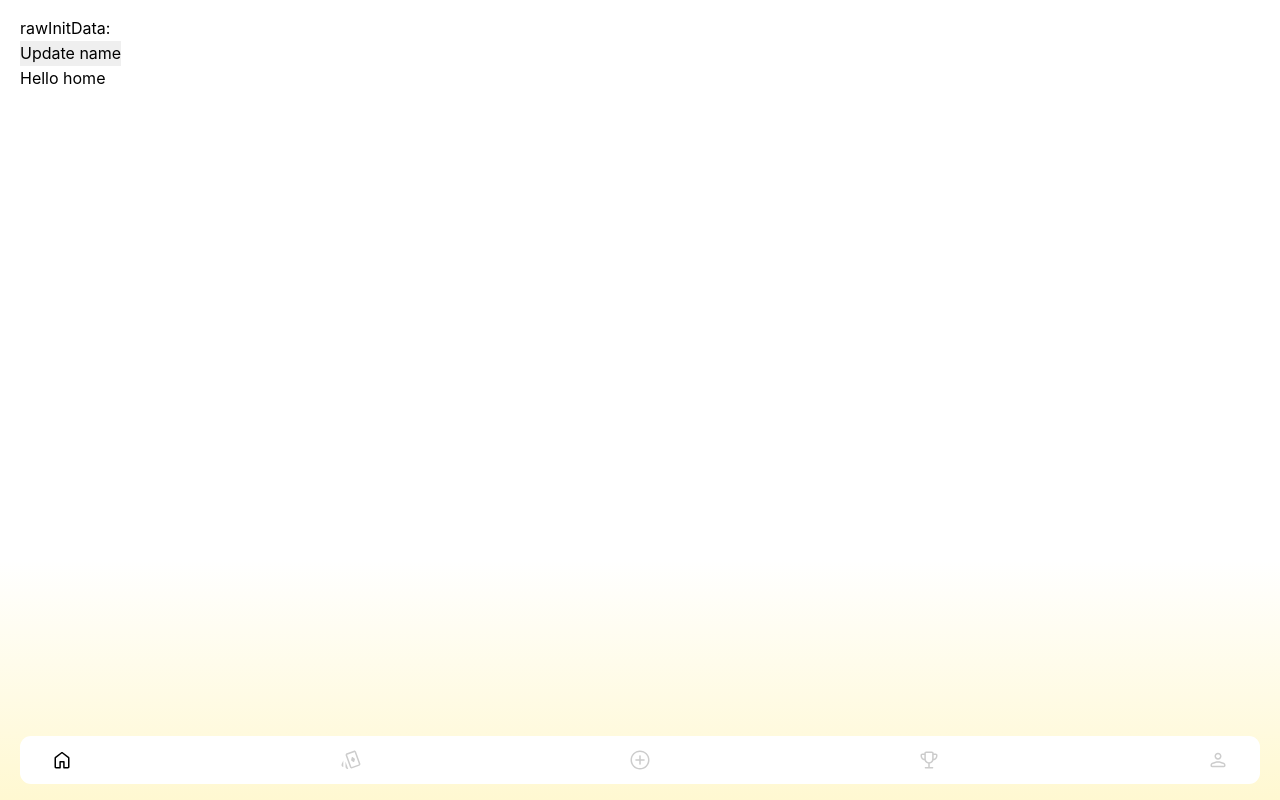
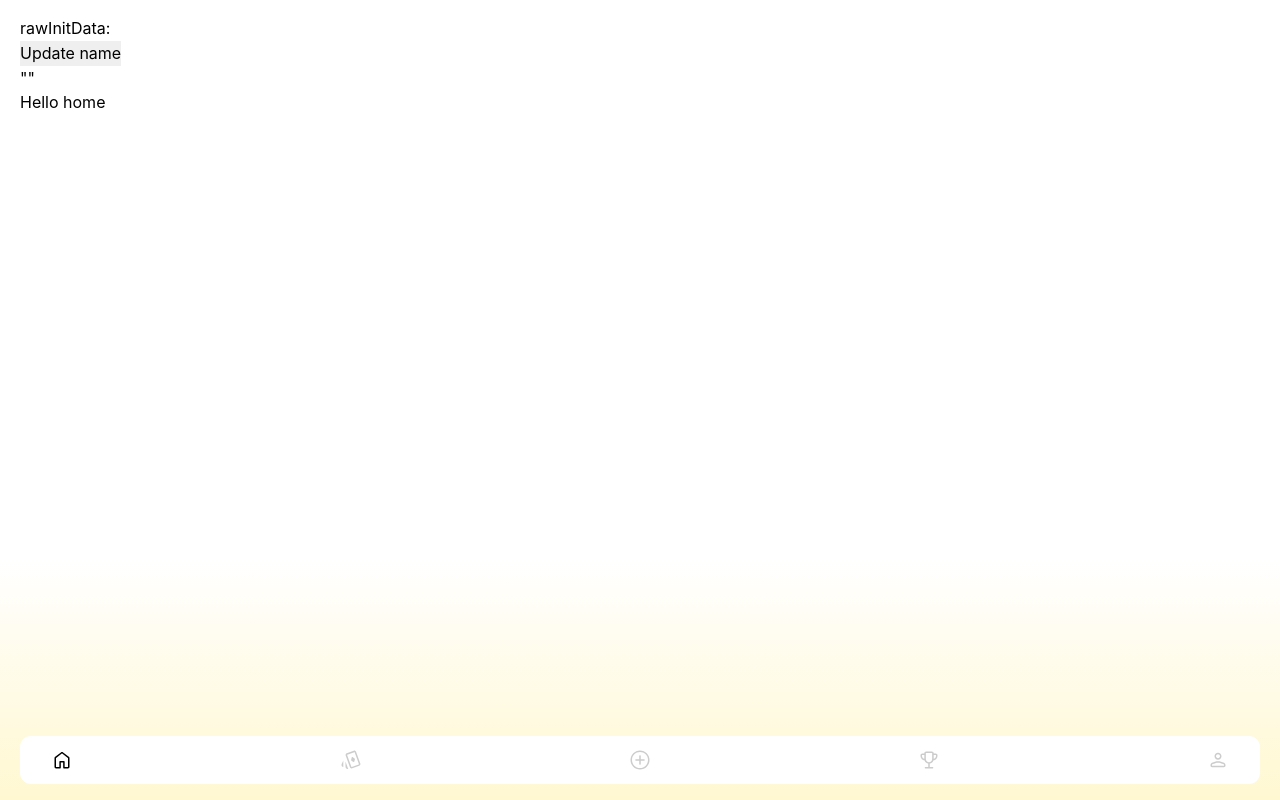
Before and after one commit to emfree94/test-game, a React (Vite) app: page / in a window 1280 px wide. Built offline with nearby package versions, Linux system fonts and the light colour scheme.

Commit message:
test response

```diff
--- a/src/App.tsx
+++ b/src/App.tsx
@@ -45,8 +45,8 @@ export const App = () => {
 
   const updateName = async () => {
     const payload = {
-      name: 'test',
-      email: 'ruslan_test@rr.rr',
+      name: 'test reponse',
+      email: 'ruslan_test_ruslan@rr.rr',
       phone: '+ (38) 067 123 4567',
     }
 
@@ -69,7 +69,7 @@ export const App = () => {
 
       <button onClick={() => updateName()}>Update name</button>
 
-      <div className="">{response}</div>
+      <div className="">{JSON.stringify(response)}</div>
       <main>
         <Outlet />
       </main>
```
